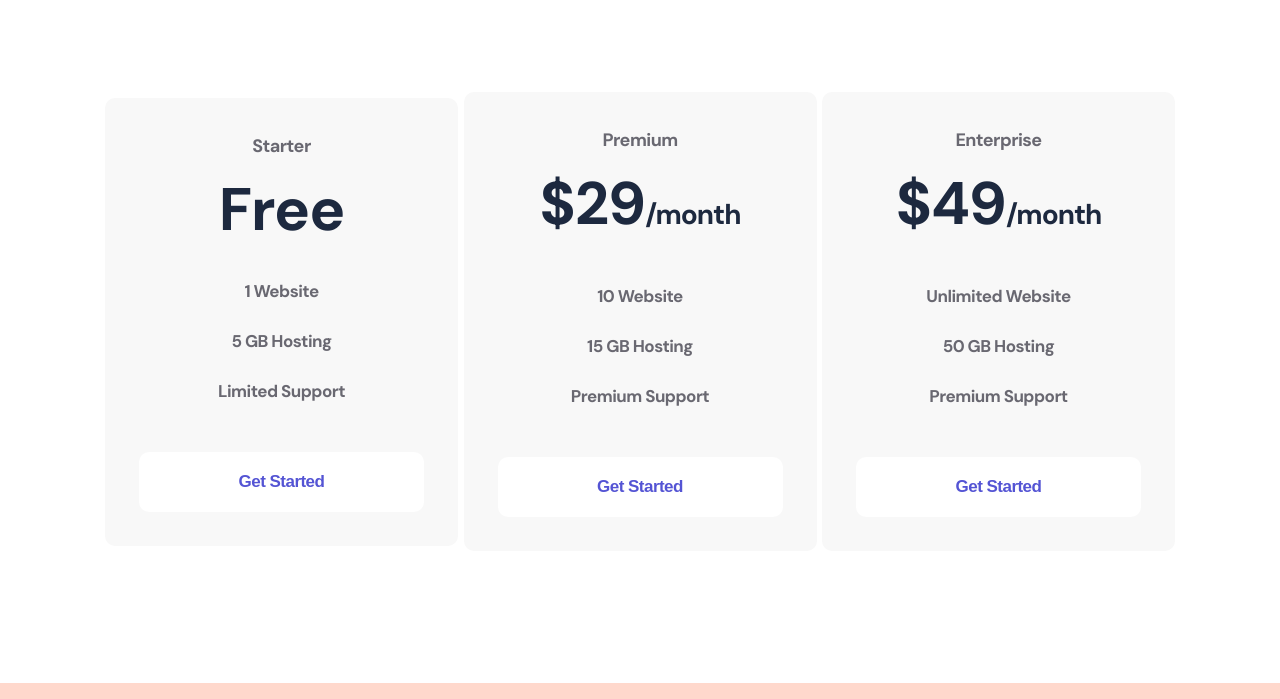
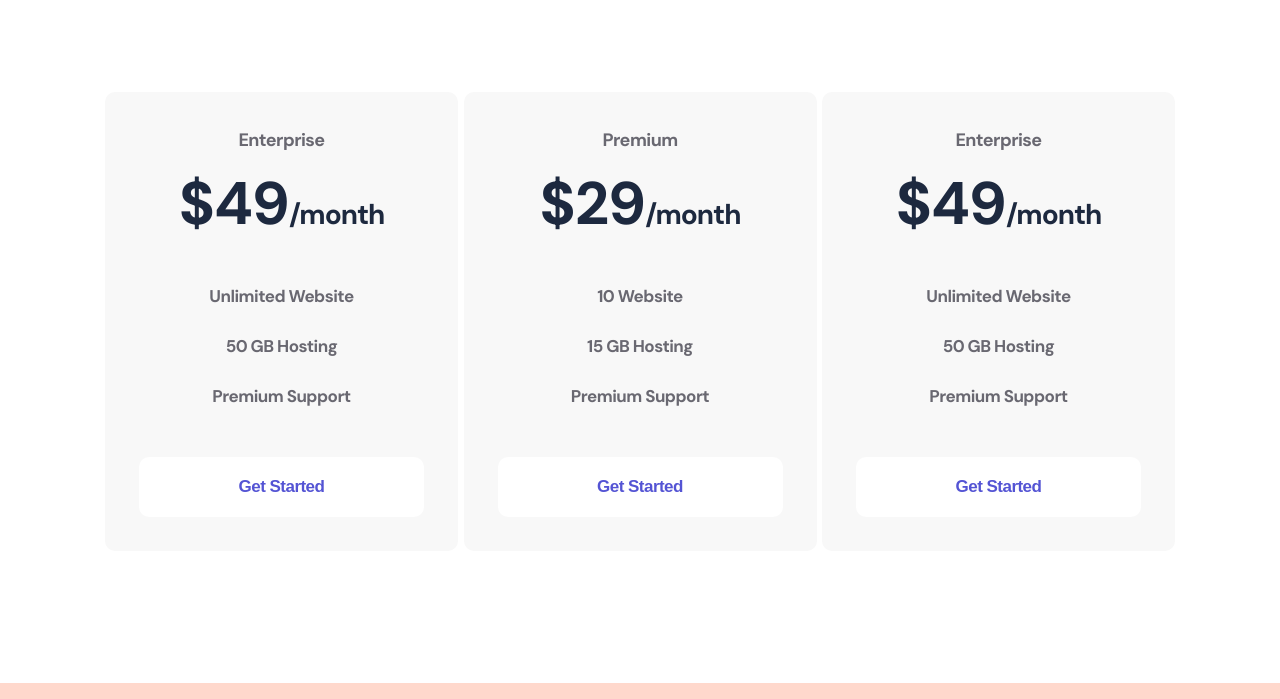
Before and after one commit to 555Elena555/logoipsum1, a plain HTML site: page index.html in a window 1280 px wide. Shown: the part 1539-2238 px from the top of the page. Drawn offline with nearby package versions, Linux system fonts and the light colour scheme.

Commit message:
Add files via upload

```diff
--- a/index.html
+++ b/index.html
@@ -102,12 +102,12 @@
 
         <div class="plan__flex">
             <div class="item">
-                <p class="item__text" >Starter</p>
-                <h3 class="item__title">Free</h3>
+                <p class="item__text" >Enterprise</p>
+                <h3 class="item__title">$49<span>/month</span> </h3>
                 <ul>
-                    <li class="item__li" >1 Website </li>
-                    <li class="item__li">5 GB Hosting</li>
-                    <li class="item__li">Limited Support</li>
+                    <li class="item__li" >Unlimited Website</li>
+                    <li class="item__li">50 GB Hosting</li>
+                    <li class="item__li">Premium Support</li>
                 </ul>
                 <button class="button button__item">Get Started</button>
             </div>
```
